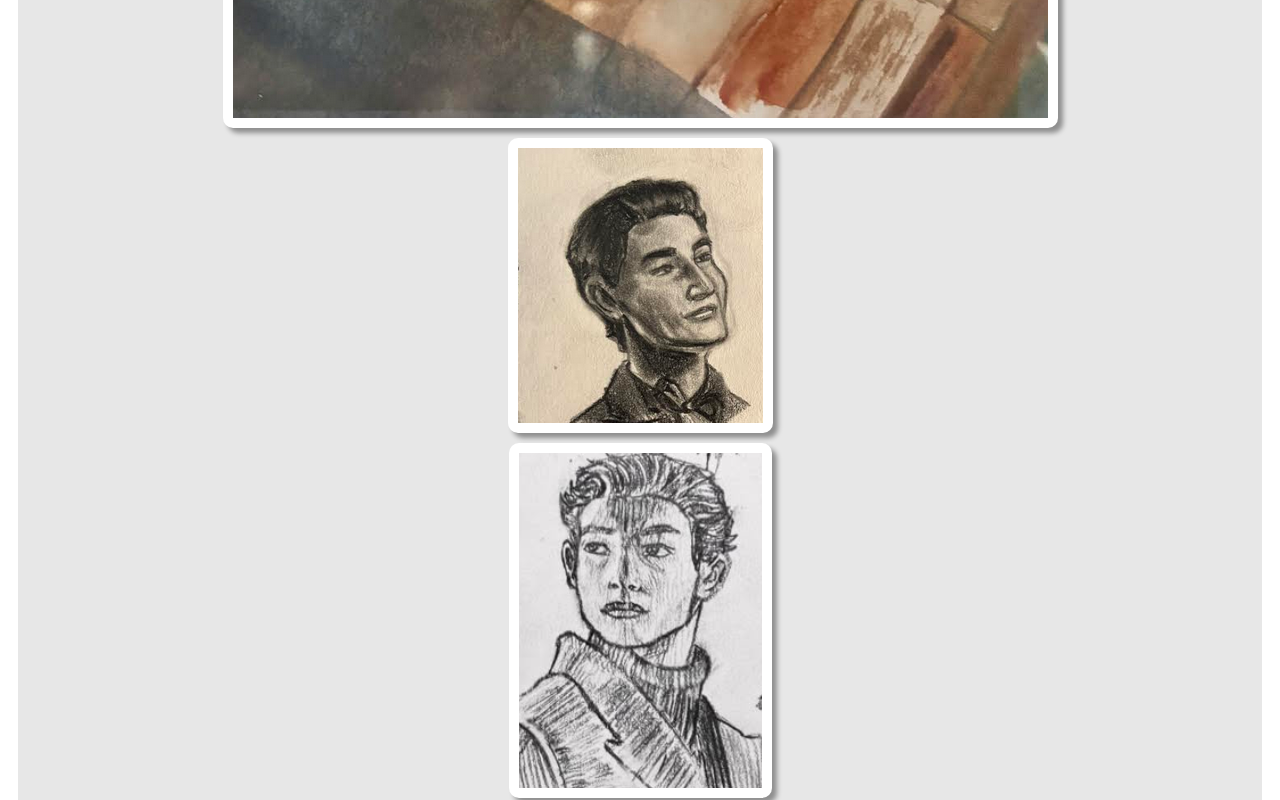
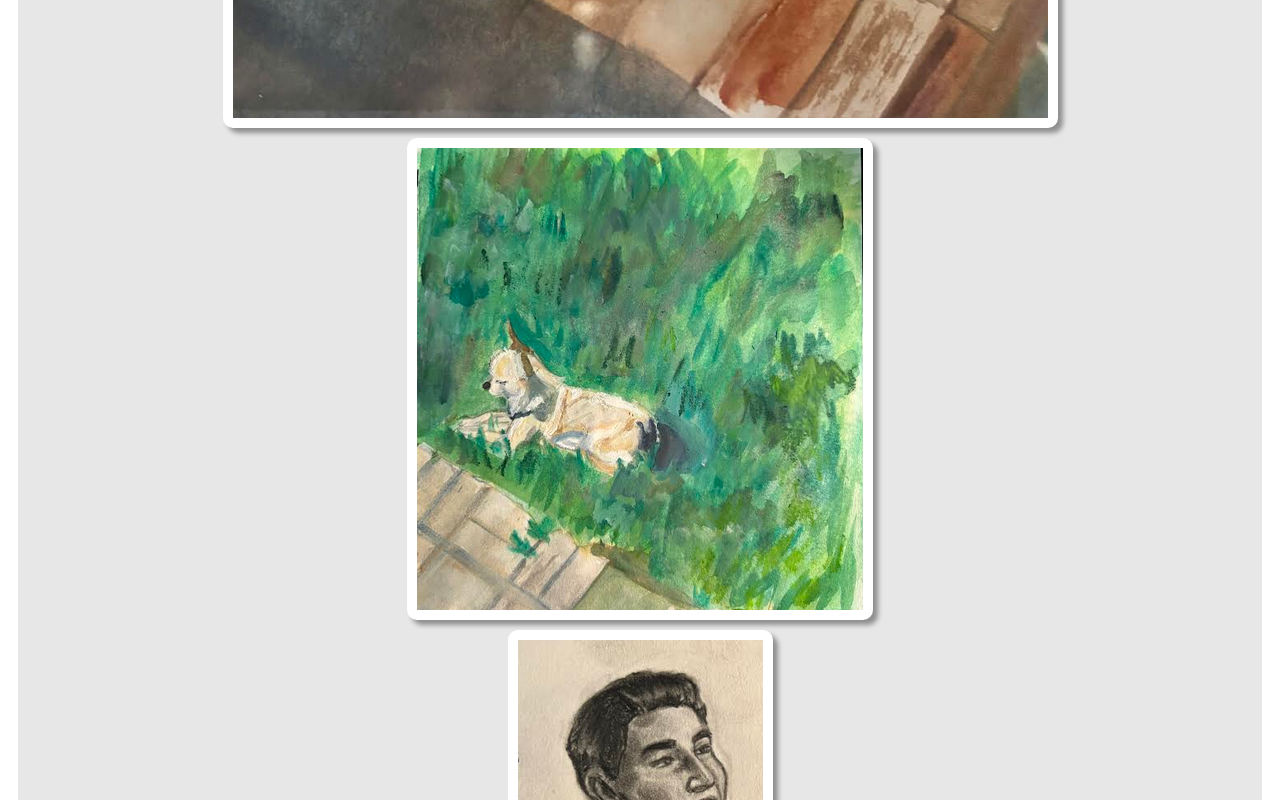
Before and after one commit to JaydenMBurrows/artPortfolio, a React (Vite) app in the folder art-Portfolio/: page / in a window 1280 px wide. Shown: the part 2400-3200 px from the top of the page. Built offline with nearby package versions, Linux system fonts and the light colour scheme.

Commit message:
added one image and fixed another

```diff
--- a/art-Portfolio/src/App.jsx
+++ b/art-Portfolio/src/App.jsx
@@ -3,13 +3,14 @@ import Card from './Card.jsx'
 import ballerinaGuy from '../src/assets/ballerinaGuy.png'
 import blueWaterColorGuy from '../src/assets/blueWaterColorGuy.png'
 import bellaSunlight from '../src/assets/bellaSunlight.png'
+import bellaGrass from '../src/assets/bellaGrass.png'
 import davidMazousTux from '../src/assets/davidMazousTux.png'
 import davidMazousSerious from '../src/assets/davidMazousSerious.png'
 import funnyDavidMazous from '../src/assets/funnyDavidMazous.png'
 import itClown from '../src/assets/itClown.png'
 import pedroPascal from '../src/assets/pedroPascal.png'
 import trashRaccoon from '../src/assets/trashRaccoon.png'
-import astronaut from '../src/assets/ballerinaGuy.png'
+import astronaut from '../src/assets/astronaut.png'
 import gooseWallpaper from '../src/assets/astronaut.png'
 import flowerPhoto from '../src/assets/flowerPhoto.png'
 import sky from '../src/assets/sky.png'
@@ -27,6 +28,7 @@ function App() {
         <Card url={ballerinaGuy} desc="Sketch of a man done in pencil"/>
         <Card url={blueWaterColorGuy} desc="Painting of man done in watercolor"/>
         <Card url={bellaSunlight} desc="Painting of dog done in watercolor"/>
+        <Card url={bellaGrass} desc="Painting of dog done in watercolor"/>
         <Card url={davidMazousTux} desc="A sketch of David Mazous smiling"/>
         <Card url={davidMazousSerious} desc="A sketch of David Mazous as Bruce Wayne"/>
         <Card url={funnyDavidMazous} desc="A sketch of David Mazous making a weird expression"/>
```
Also changed, not shown: art-Portfolio/src/assets/bellaGrass.png (added).
